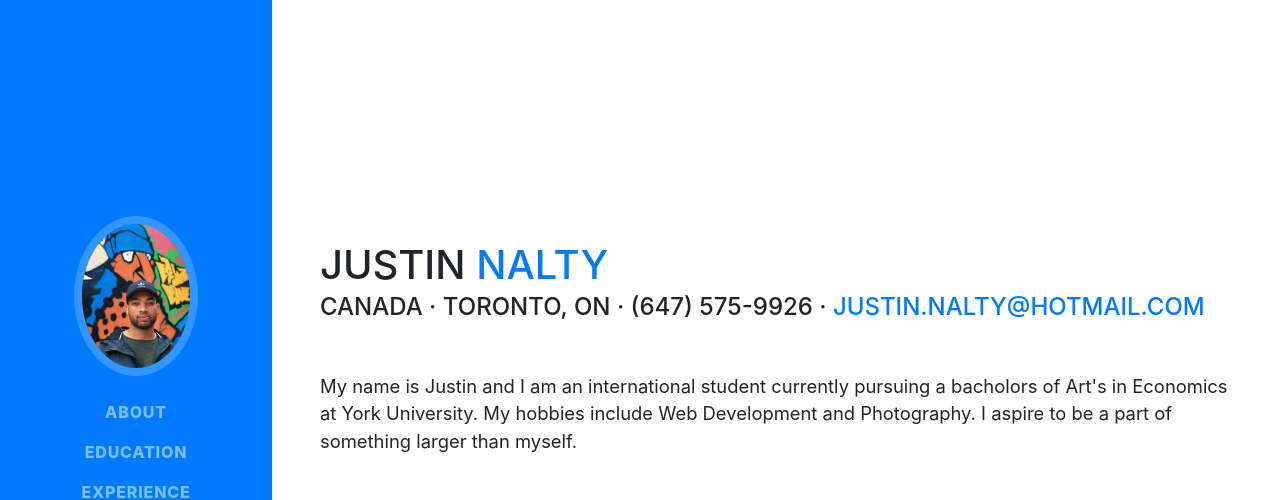
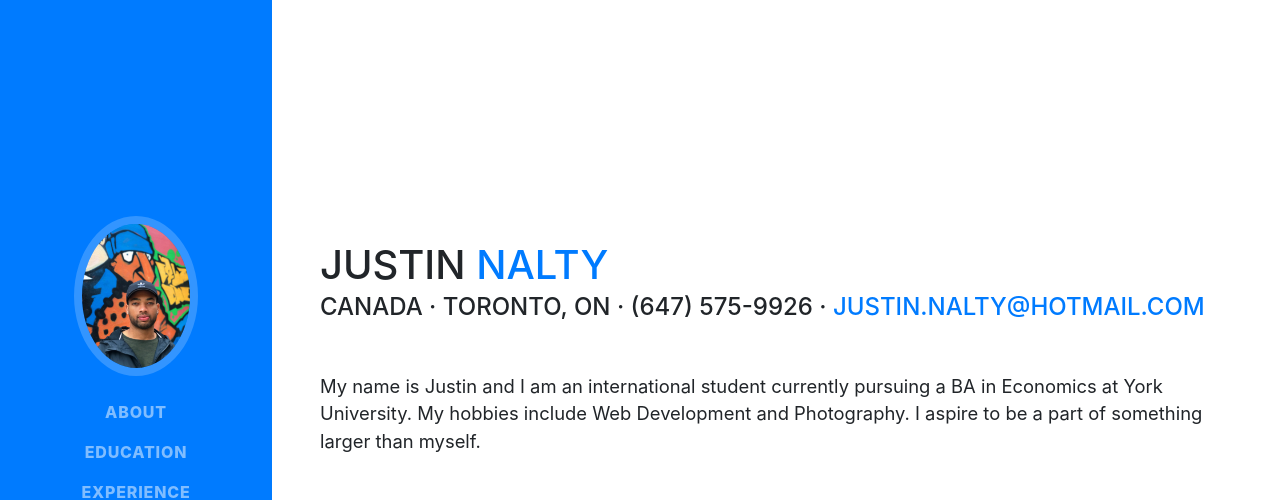
Before and after one commit to Jnalty96/jnalty96.github.io, a website with bundled scripts: page index.html in a window 1280 px wide. Shown: the top 500 px of the page. Built offline with nearby package versions, Linux system fonts and the light colour scheme; a web font is replaced by a local one.

Commit message:
Update index.html

```diff
--- a/index.html
+++ b/index.html
@@ -66,7 +66,7 @@
           <div class="subheading mb-5">Canada · Toronto, ON · (647) 575-9926 ·
             <a href="mailto:name@email.com">Justin.nalty@hotmail.com</a>
           </div>
-          <p class="lead mb-5"> My name is Justin and I am an international student currently pursuing a bacholors of Art's in Economics at York University. My hobbies include Web Development and Photography. I aspire to be a part of something larger than myself. </p>
+          <p class="lead mb-5"> My name is Justin and I am an international student currently pursuing a BA in Economics at York University. My hobbies include Web Development and Photography. I aspire to be a part of something larger than myself. </p>
           <div class="social-icons">
             <a target="_blank" href="https://www.linkedin.com/in/justin-nalty-05701b134/">
               <i class="fab fa-linkedin-in"></i>
```
